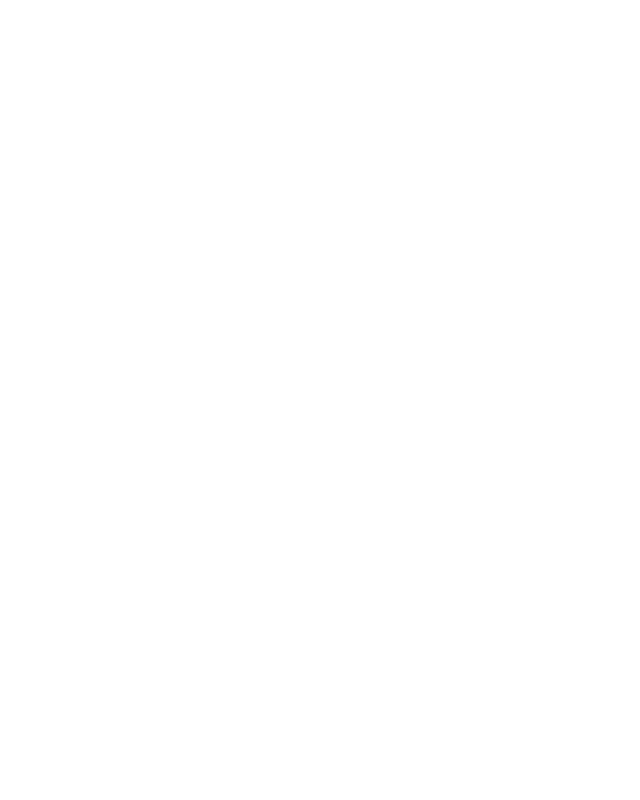
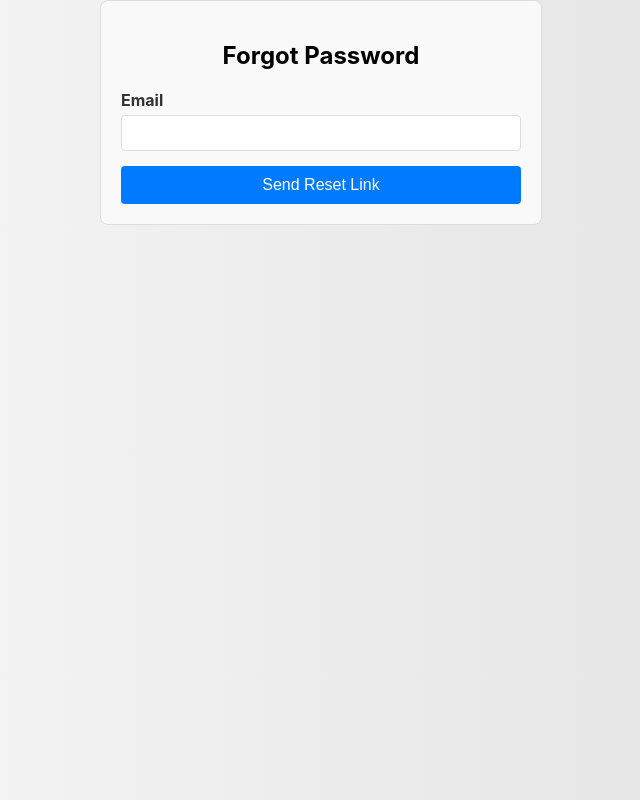
Before and after one commit to Aththas/dataManagementSystemFrontend, a React (Create React App) app: page /forgot-password in a window 1280 px wide. Before the commit this address had no page. Shown: the whole page, without its empty margins (319-959 px from the left). Built offline with nearby package versions, Linux system fonts and the light colour scheme.

Commit message:
Completed Forgot Password

```diff
--- a/src/App.js
+++ b/src/App.js
@@ -1,13 +1,14 @@
 import React from 'react';
 import { BrowserRouter as Router, Route, Routes } from 'react-router-dom';
 import LoginPage from './pages/LoginPage';
+import ForgotPasswordPage from './pages/ForgotPasswordPage';
 
 function App() {
   return (
     <Router>
       <Routes>
         <Route path="/" element={<LoginPage />} />
-        {/* Add more routes as needed */}
+        <Route path="/forgot-password" element={<ForgotPasswordPage />} />
       </Routes>
     </Router>
   );
--- /dev/null
+++ b/src/components/ForgotPasswordForm.js
@@ -0,0 +1,58 @@
+import React, { useState } from 'react';
+import { useForm } from 'react-hook-form';
+import axios from 'axios';
+import { useNavigate } from 'react-router-dom';
+
+const ForgotPasswordForm = () => {
+  const { register, handleSubmit, formState: { errors } } = useForm();
+  const [message, setMessage] = useState("");
+  const [errorMessage, setErrorMessage] = useState("");
+  const navigate = useNavigate();
+
+  const onSubmit = async (data) => {
+    try {
+      const response = await axios.post('http://localhost:8090/api/v1/auth/forgot-password', {
+        email: data.email,
+      });
+
+      const { success, message: responseMessage, errorCode } = response.data;
+
+      if (success) {
+        setMessage(responseMessage);
+        setErrorMessage("");
+        localStorage.setItem('resetEmail', data.email);
+        navigate('/verify-otp');
+      } else {
+        setMessage("");
+        setErrorMessage(responseMessage);
+      }
+    } catch (error) {
+      if (error.response) {
+        const { data } = error.response;
+        setErrorMessage(data.message || "An error occurred.");
+      } else {
+        setErrorMessage("Network Error: Please check your connection.");
+      }
+      setMessage("");
+    }
+  };
+
+  return (
+    <form onSubmit={handleSubmit(onSubmit)} className="forgot-password-form">
+      <div className="form-group">
+        <label htmlFor="email">Email</label>
+        <input
+          type="email"
+          id="email"
+          {...register('email', { required: 'Email is required' })}
+        />
+        {errors.email && <p>{errors.email.message}</p>}
+      </div>
+      {message && <p className="success-message">{message}</p>}
+      {errorMessage && <p className="error-message">{errorMessage}</p>}
+      <button type="submit">Send Reset Link</button>
+    </form>
+  );
+};
+
+export default ForgotPasswordForm;
--- /dev/null
+++ b/src/pages/ForgotPasswordPage.js
@@ -0,0 +1,14 @@
+import React from 'react';
+import ForgotPasswordForm from '../components/ForgotPasswordForm';
+import '../styles/ForgotPasswordPage.css'; // Ensure this path is correct
+
+const ForgotPasswordPage = () => {
+  return (
+    <div className="forgot-password-container">
+      <h2>Forgot Password</h2>
+      <ForgotPasswordForm />
+    </div>
+  );
+};
+
+export default ForgotPasswordPage;
--- /dev/null
+++ b/src/styles/ForgotPasswordPage.css
@@ -0,0 +1,54 @@
+.forgot-password-container {
+    max-width: 400px;
+    margin: 0 auto;
+    padding: 20px;
+    border: 1px solid #ddd;
+    border-radius: 8px;
+    background-color: #f9f9f9;
+  }
+
+  .forgot-password-container h2 {
+    text-align: center;
+    margin-bottom: 20px;
+  }
+
+  .forgot-password-form .form-group {
+    margin-bottom: 15px;
+  }
+
+  .forgot-password-form label {
+    display: block;
+    margin-bottom: 5px;
+  }
+
+  .forgot-password-form input {
+    width: 100%;
+    padding: 8px;
+    border: 1px solid #ddd;
+    border-radius: 4px;
+  }
+
+  .forgot-password-form .error-message {
+    color: red;
+    margin-top: 10px;
+  }
+
+  .forgot-password-form .success-message {
+    color: green;
+    margin-top: 10px;
+  }
+
+  .forgot-password-form button {
+    width: 100%;
+    padding: 10px;
+    border: none;
+    border-radius: 4px;
+    background-color: #007bff;
+    color: white;
+    font-size: 16px;
+    cursor: pointer;
+  }
+
+  .forgot-password-form button:hover {
+    background-color: #0056b3;
+  }
```
